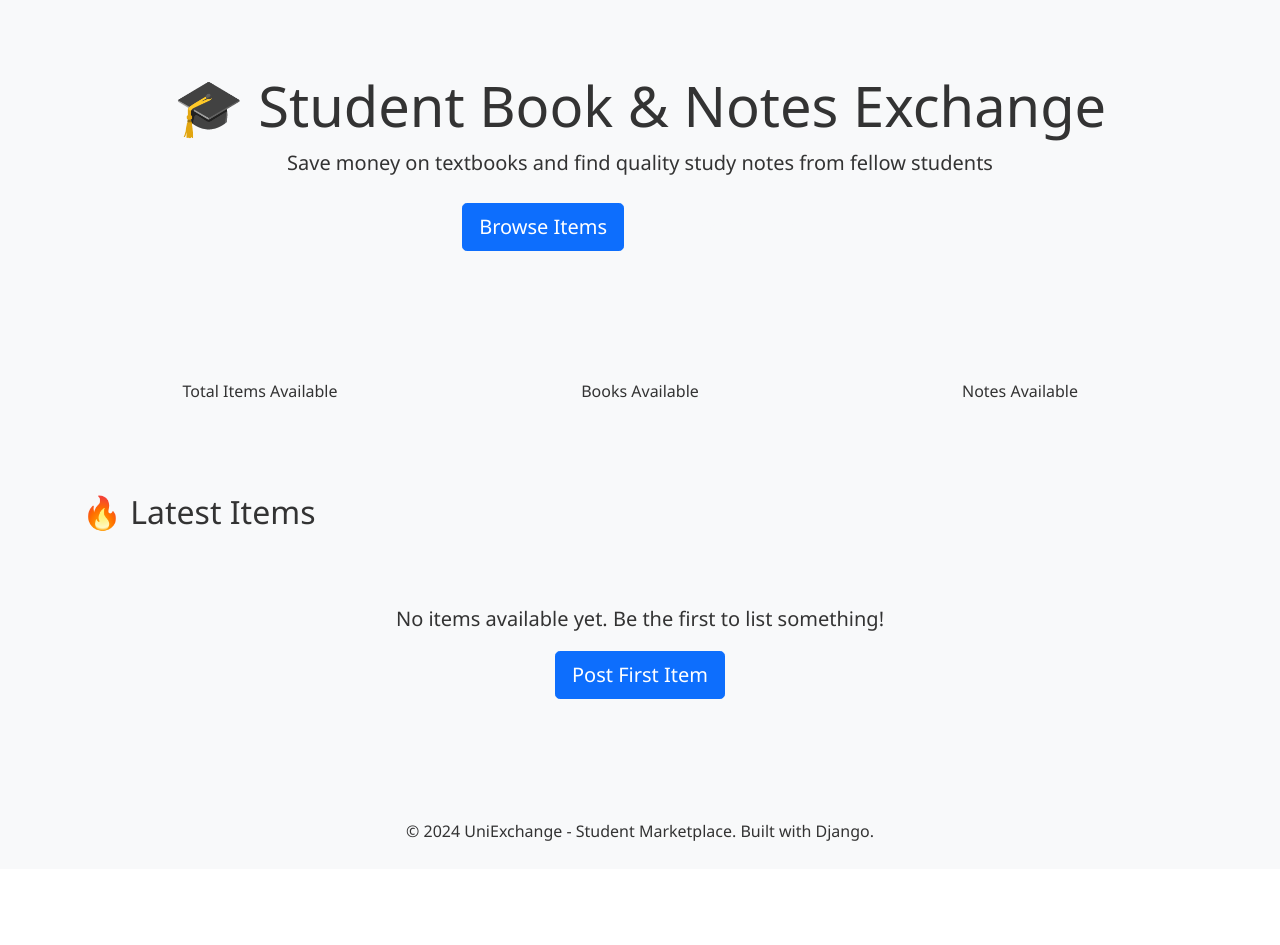
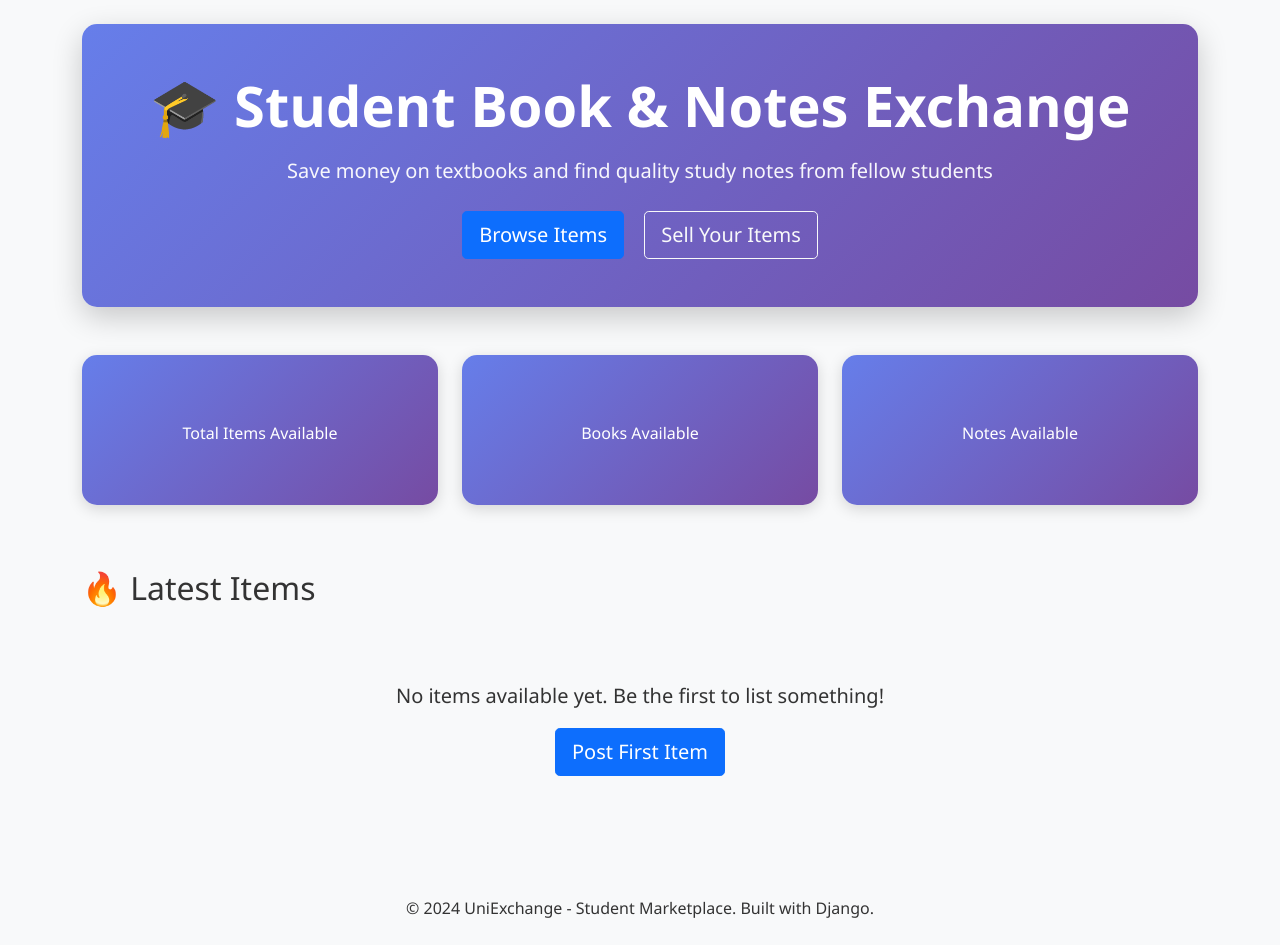
Before and after one commit to SamraAzizi/Student-Book-Exchange, a Django app: template templates/home.html in a window 1280 px wide. Shown: the part 58-1003 px from the top of the page. Before the commit the page ends 899 px from the top, so only its background shows below. Run offline with Django 3.2, Linux system fonts and the light colour scheme; the template is opened without the code that fills it, so the values that code supplies are empty; some libraries are stand-ins or nearby versions.

Commit message:
book exchange

```diff
--- a/static/css/style.css
+++ b/static/css/style.css
@@ -25,3 +25,39 @@
     display: flex;
     flex-direction: column;
 }
+main {
+    flex: 1;
+}
+
+/* Hero Section */
+.hero-section {
+    background: linear-gradient(135deg, var(--primary-color) 0%, var(--secondary-color) 100%);
+    color: white;
+    border-radius: 15px;
+    padding: 3rem 2rem;
+    margin-bottom: 2rem;
+    box-shadow: 0 10px 30px rgba(0, 0, 0, 0.2);
+}
+
+.hero-section h1 {
+    font-weight: 700;
+    margin-bottom: 1rem;
+}
+
+.hero-section .lead {
+    font-size: 1.25rem;
+    opacity: 0.95;
+}
+
+/* Statistics Cards */
+.stat-card {
+    background: linear-gradient(135deg, var(--primary-color), var(--secondary-color));
+    color: white;
+    border-radius: 15px;
+    box-shadow: 0 4px 15px rgba(0, 0, 0, 0.15);
+    transition: transform 0.3s ease, box-shadow 0.3s ease;
+    min-height: 150px;
+    display: flex;
+    flex-direction: column;
+    justify-content: center;
+}
```
